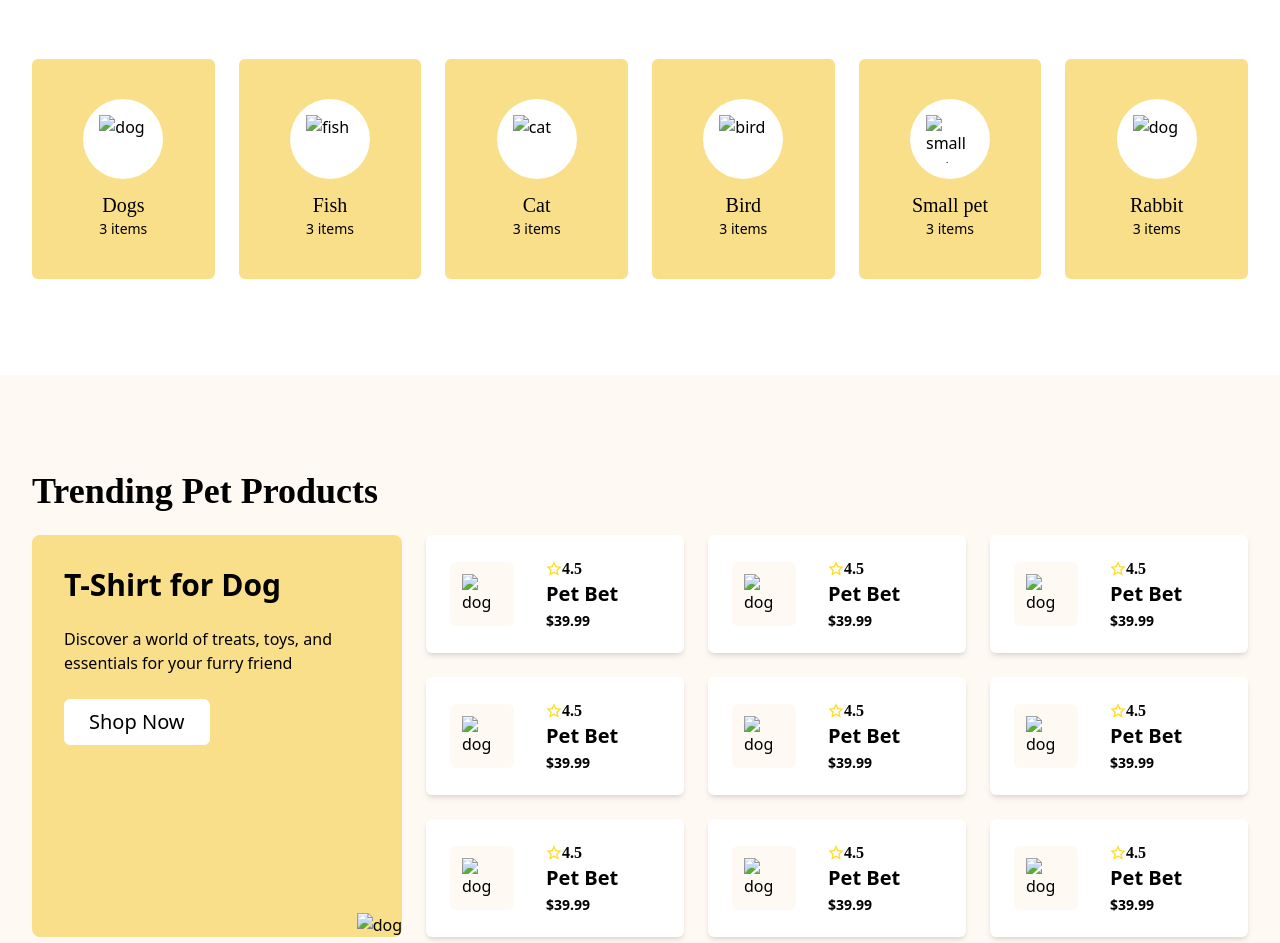
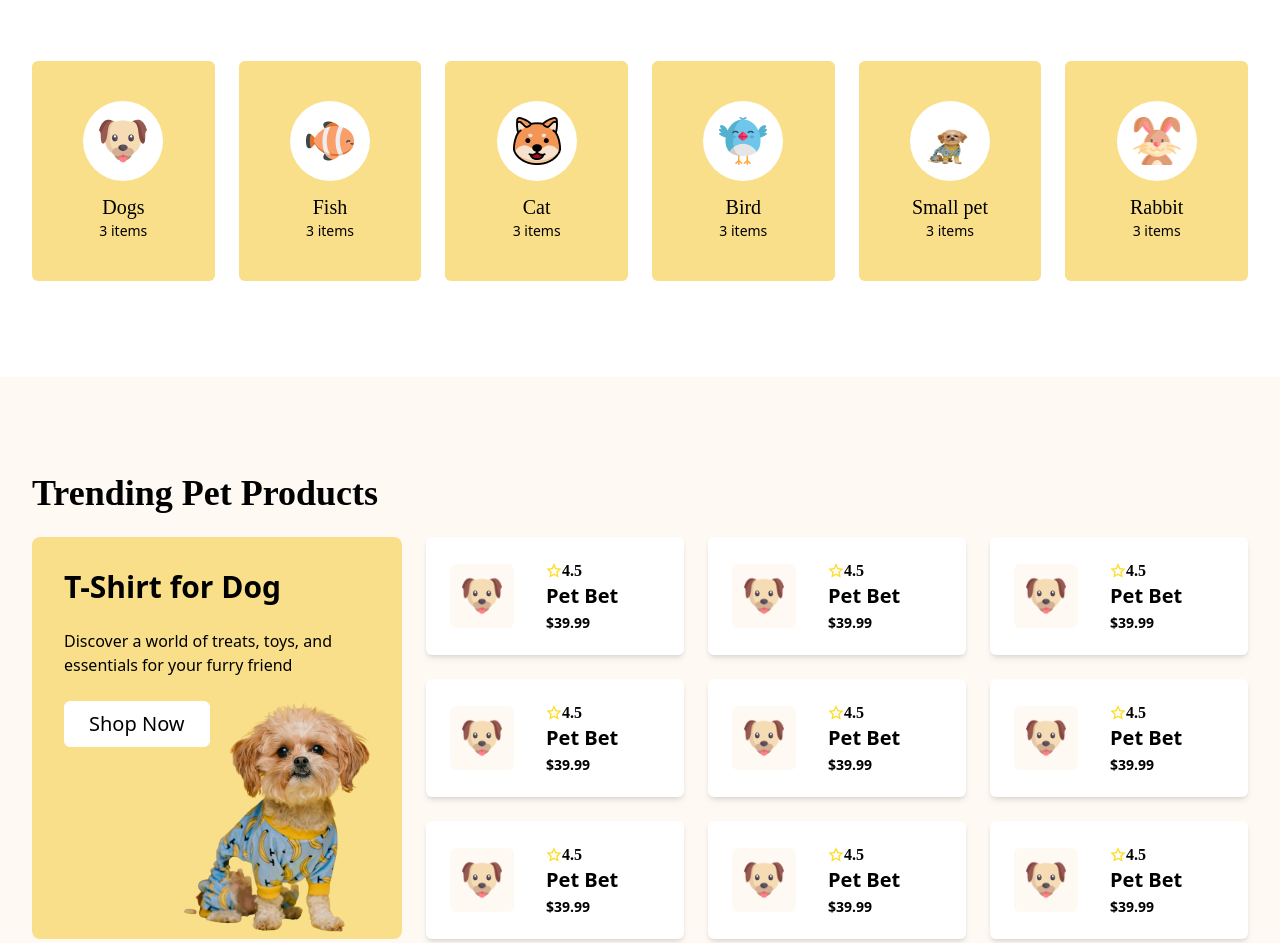
Before and after one commit to mdraisul1/assignment-03, a website: page index.html in a window 1280 px wide. Shown: the part 960-1903 px from the top of the page. Drawn offline with nearby package versions, Linux system fonts and the light colour scheme; the site is published under a folder, as on GitHub Pages, so addresses that start at the root find nothing; files whose address does not match are found by name; a web font is replaced by a local one.

Commit message:
fix path

```diff
--- a/index.html
+++ b/index.html
@@ -7,16 +7,13 @@
     <meta http-equiv="X-UA-Compatible" content="ie=edge" />
 
     <!-- favicon -->
-    <link rel="icon" href="/asstes/img/logo-header.png" />
+    <link rel="icon" href="assets/img/logo-header.png" />
 
     <!-- remix icon cdn link -->
     <link
       rel="stylesheet"
       href="https://cdnjs.cloudflare.com/ajax/libs/remixicon/4.6.0/remixicon.min.css"
     />
-
-    <!-- tailwind css link -->
-    <script src="https://cdn.tailwindcss.com"></script>
 
     <!-- tailwind output css link -->
     <link href="./src/output.css" rel="stylesheet" />
@@ -31,7 +28,7 @@
         <div class="flex items-center justify-between font-sora">
           <!-- logo section  -->
           <div class="flex items-center gap-2">
-            <img src="../asstes/img/logo-header.png" alt="logo" />
+            <img src="..assets/img/logo-header.png" alt="logo" />
             <p class="text-2xl text-[#111111]">
               Browse<span class="text-[#FFDC26]">4</span>Pets
             </p>
@@ -78,7 +75,7 @@
       <!-- hero section start  -->
       <div
         class="bg-cover bg-no-repeat h-[749px] flex items-center animate-slide-in-fwd-bottom"
-        style="background-image: url(/asstes/img/cat-big.png)"
+        style="background-image: url(assets/img/cat-big.png)"
       >
         <div class="container text-center md:text-left animate-slide-in-fwd-bottom">
           <h1
@@ -120,7 +117,7 @@
               class="bg-white rounded-full p-4 mb-3 flex items-center justify-center"
             >
               <img
-                src="/asstes/img/dog-cartoon.png"
+                src="assets/img/dog-cartoon.png"
                 alt="dog"
                 class="w-12 h-12"
               />
@@ -137,7 +134,7 @@
               class="bg-white rounded-full p-4 mb-3 flex items-center justify-center"
             >
               <img
-                src="/asstes/img/fish-cartoon.png"
+                src="assets/img/fish-cartoon.png"
                 alt="fish"
                 class="w-12 h-12"
               />
@@ -154,7 +151,7 @@
               class="bg-white rounded-full p-4 mb-3 flex items-center justify-center"
             >
               <img
-                src="/asstes/img/cat-cartoon.png"
+                src="assets/img/cat-cartoon.png"
                 alt="cat"
                 class="w-12 h-12"
               />
@@ -171,7 +168,7 @@
               class="bg-white rounded-full p-4 mb-3 flex items-center justify-center"
             >
               <img
-                src="/asstes/img/bird-cartoon.png"
+                src="assets/img/bird-cartoon.png"
                 alt="bird"
                 class="w-12 h-12"
               />
@@ -188,7 +185,7 @@
               class="bg-white rounded-full p-4 mb-3 flex items-center justify-center"
             >
               <img
-                src="/asstes/img/cute-pet-small.png"
+                src="assets/img/cute-pet-small.png"
                 alt="small pet"
                 class="w-12 h-12"
               />
@@ -205,7 +202,7 @@
               class="bg-white rounded-full p-4 mb-3 flex items-center justify-center"
             >
               <img
-                src="/asstes/img/rabbit-cartoon.png"
+                src="assets/img/rabbit-cartoon.png"
                 alt="dog"
                 class="w-12 h-12"
               />
@@ -244,7 +241,7 @@
                 </button>
               </div>
               <img
-                src="/asstes/img/cute-pet-small.png"
+                src="assets/img/cute-pet-small.png"
                 alt="dog"
                 class="absolute bottom-0 right-0 w-32 md:w-auto"
               />
@@ -259,7 +256,7 @@
               >
                 <div class="bg-[#FFF9F4] p-3 rounded-md">
                   <img
-                    src="/asstes/img/dog-cartoon.png"
+                    src="assets/img/dog-cartoon.png"
                     alt="dog"
                     class="w-10 h-10"
                   />
@@ -278,7 +275,7 @@
               >
                 <div class="bg-[#FFF9F4] p-3 rounded-md">
                   <img
-                    src="/asstes/img/dog-cartoon.png"
+                    src="assets/img/dog-cartoon.png"
                     alt="dog"
                     class="w-10 h-10"
                   />
@@ -297,7 +294,7 @@
               >
                 <div class="bg-[#FFF9F4] p-3 rounded-md">
                   <img
-                    src="/asstes/img/dog-cartoon.png"
+                    src="assets/img/dog-cartoon.png"
                     alt="dog"
                     class="w-10 h-10"
                   />
@@ -316,7 +313,7 @@
               >
                 <div class="bg-[#FFF9F4] p-3 rounded-md">
                   <img
-                    src="/asstes/img/dog-cartoon.png"
+                    src="assets/img/dog-cartoon.png"
                     alt="dog"
                     class="w-10 h-10"
                   />
@@ -335,7 +332,7 @@
               >
                 <div class="bg-[#FFF9F4] p-3 rounded-md">
                   <img
-                    src="/asstes/img/dog-cartoon.png"
+                    src="assets/img/dog-cartoon.png"
                     alt="dog"
                     class="w-10 h-10"
                   />
@@ -354,7 +351,7 @@
               >
                 <div class="bg-[#FFF9F4] p-3 rounded-md">
                   <img
-                    src="/asstes/img/dog-cartoon.png"
+                    src="assets/img/dog-cartoon.png"
                     alt="dog"
                     class="w-10 h-10"
                   />
@@ -373,7 +370,7 @@
               >
                 <div class="bg-[#FFF9F4] p-3 rounded-md">
                   <img
-                    src="/asstes/img/dog-cartoon.png"
+                    src="assets/img/dog-cartoon.png"
                     alt="dog"
                     class="w-10 h-10"
                   />
@@ -392,7 +389,7 @@
               >
                 <div class="bg-[#FFF9F4] p-3 rounded-md">
                   <img
-                    src="/asstes/img/dog-cartoon.png"
+                    src="assets/img/dog-cartoon.png"
                     alt="dog"
                     class="w-10 h-10"
                   />
@@ -411,7 +408,7 @@
               >
                 <div class="bg-[#FFF9F4] p-3 rounded-md">
                   <img
-                    src="/asstes/img/dog-cartoon.png"
+                    src="assets/img/dog-cartoon.png"
                     alt="dog"
                     class="w-10 h-10"
                   />
@@ -445,7 +442,7 @@
               </div>
               <div class="flex justify-center my-4">
                 <img
-                  src="/asstes/img/900_P992.jpg"
+                  src="assets/img/900_P992.jpg"
                   alt="Dreamies Cat Treat"
                   class="h-40"
                 />
@@ -486,7 +483,7 @@
               </div>
               <div class="flex justify-center my-4">
                 <img
-                  src="/asstes/img/900_P992.jpg"
+                  src="assets/img/900_P992.jpg"
                   alt="Dreamies Cat Treat"
                   class="h-40"
                 />
@@ -527,7 +524,7 @@
               </div>
               <div class="flex justify-center my-4">
                 <img
-                  src="/asstes/img/900_P992.jpg"
+                  src="assets/img/900_P992.jpg"
                   alt="Dreamies Cat Treat"
                   class="h-40"
                 />
@@ -568,7 +565,7 @@
               </div>
               <div class="flex justify-center my-4">
                 <img
-                  src="/asstes/img/900_P992.jpg"
+                  src="assets/img/900_P992.jpg"
                   alt="Dreamies Cat Treat"
                   class="h-40"
                 />
@@ -634,7 +631,7 @@
               </div>
               <div class="mt-4 md:mt-0">
                 <img
-                  src="/asstes/img/cute-dog-mid.png"
+                  src="assets/img/cute-dog-mid.png"
                   alt="dog"
                   class="w-40 sm:w-52 md:w-[250px]"
                 />
@@ -657,7 +654,7 @@
               </div>
               <div class="flex justify-center md:justify-end">
                 <img
-                  src="/asstes/img/cute-pet-small.png"
+                  src="assets/img/cute-pet-small.png"
                   alt="dog"
                   class="w-32 sm:w-44 md:w-[250px] md:absolute right-0 bottom-0"
                 />
@@ -677,7 +674,7 @@
           class="bg-[#FFF9F4] flex items-center rounded-lg shadow-md p-10 gap-6"
         >
           <div class="p-8">
-            <img src="/asstes/img/cute-pet-small.png" alt="dog" />
+            <img src="assets/img/cute-pet-small.png" alt="dog" />
           </div>
           <!-- footer newsletter section -->
           <div class="flex-1 space-y-4">
@@ -713,7 +710,7 @@
           <div class="space-y-6 text-left w-full">
             <a class="flex items-center gap-2" href="#">
               <img
-                src="/asstes/img/logo-footer.png"
+                src="assets/img/logo-footer.png"
                 alt="dog"
                 class="w-12 h-12"
               />
```
Also changed, not shown: assets/img/900_P992.jpg (renamed from asstes/img/900_P992.jpg), assets/img/bird-cartoon.png (renamed from asstes/img/bird-cartoon.png), assets/img/cat-big.png (renamed from asstes/img/cat-big.png), assets/img/cat-cartoon.png (renamed from asstes/img/cat-cartoon.png), assets/img/cute-dog-mid.png (renamed from asstes/img/cute-dog-mid.png), assets/img/cute-pet-mid.png (renamed from asstes/img/cute-pet-mid.png), assets/img/cute-pet-small.png (renamed from asstes/img/cute-pet-small.png), assets/img/dog-cartoon.png (renamed from asstes/img/dog-cartoon.png), assets/img/fish-cartoon.png (renamed from asstes/img/fish-cartoon.png), assets/img/logo-footer.png (renamed from asstes/img/logo-footer.png), assets/img/logo-header.png (renamed from asstes/img/logo-header.png), assets/img/mouse-cartoon.png (renamed from asstes/img/mouse-cartoon.png), assets/img/pet-couch.png (renamed from asstes/img/pet-couch.png), assets/img/rabbit-cartoon.png (renamed from asstes/img/rabbit-cartoon.png).
